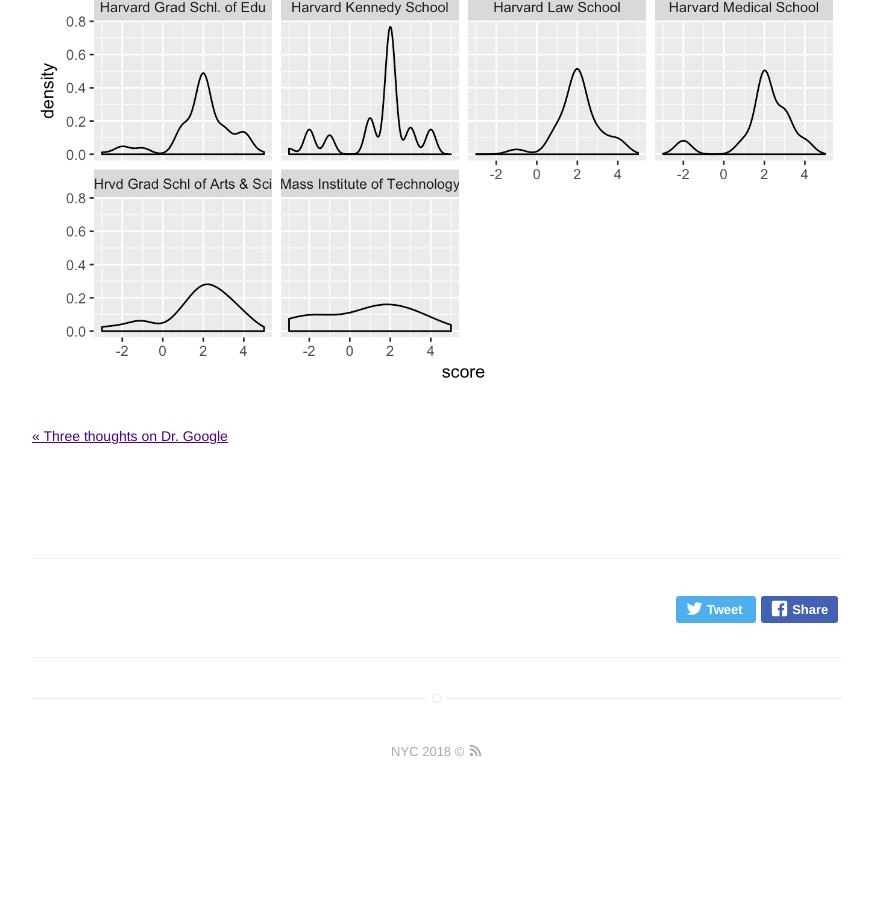
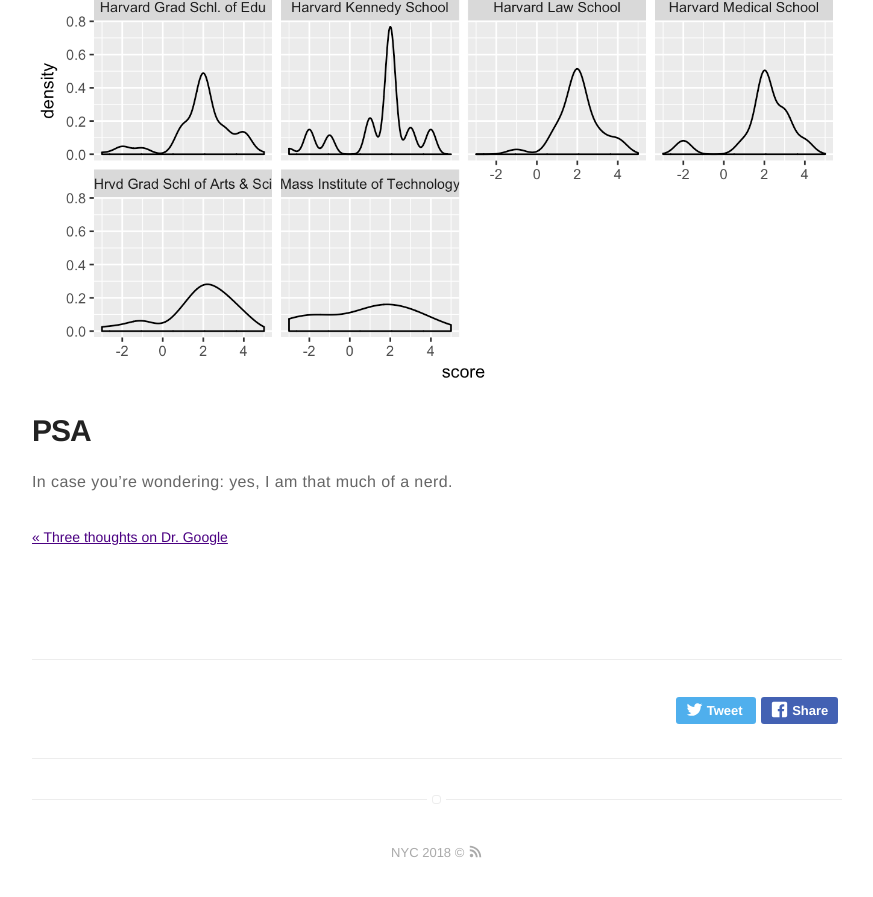
Before and after one commit to dsasson48/dsasson48.github.io, a Jekyll site: the page built from _posts/2018-05-15-evals.md, in a window 1280 px wide and 900 px high, scrolled down 5358 px. Shown: the top 897 px of the window, without its empty margins (203-1076 px from the left). Built offline with Jekyll 4.4.1, drawn with Linux system fonts in a browser that asks for light colours; before the commit the page ends 6157 px from its top, so only the background shows below that.

Commit message:
evals blog post

```diff
--- a/_posts/2018-05-15-evals.md
+++ b/_posts/2018-05-15-evals.md
@@ -50,3 +50,9 @@ We can average the sentiment from school specific comments and compare
 
 Finally, this plot shows the distribtution of word scores for each school
 ![](/assets/images/dist.png)
+
+
+
+# PSA
+
+In case you’re wondering: yes, I am that much of a nerd.
```
